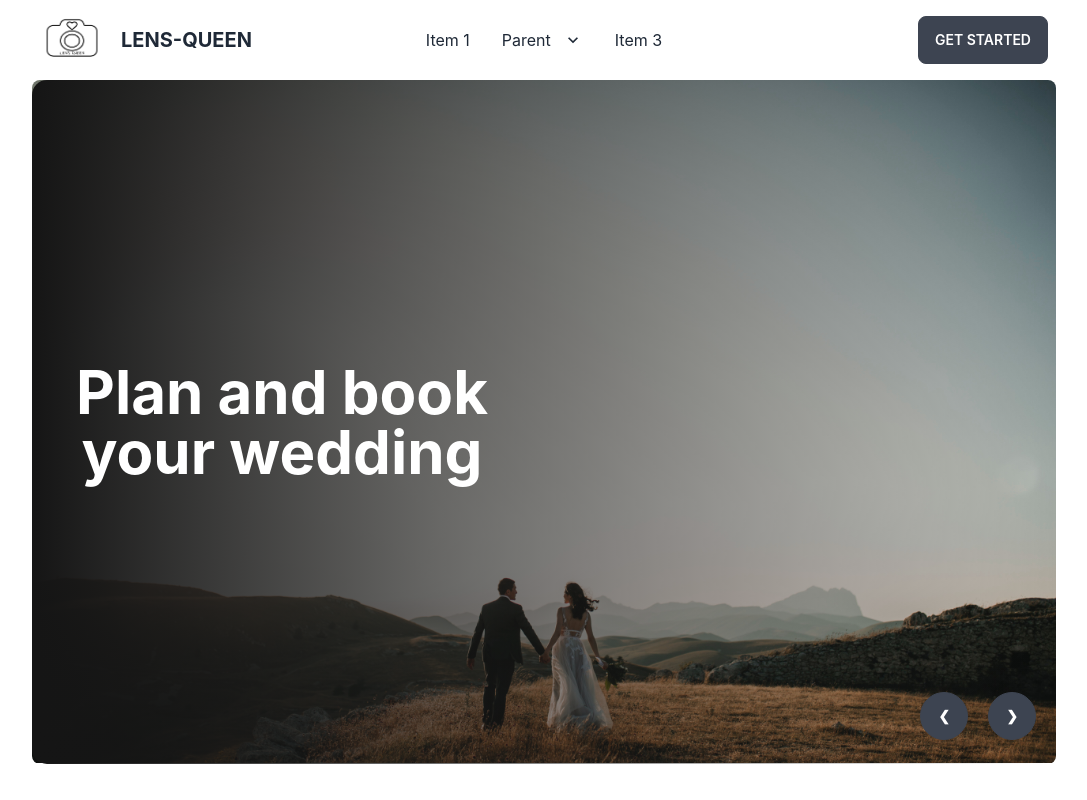
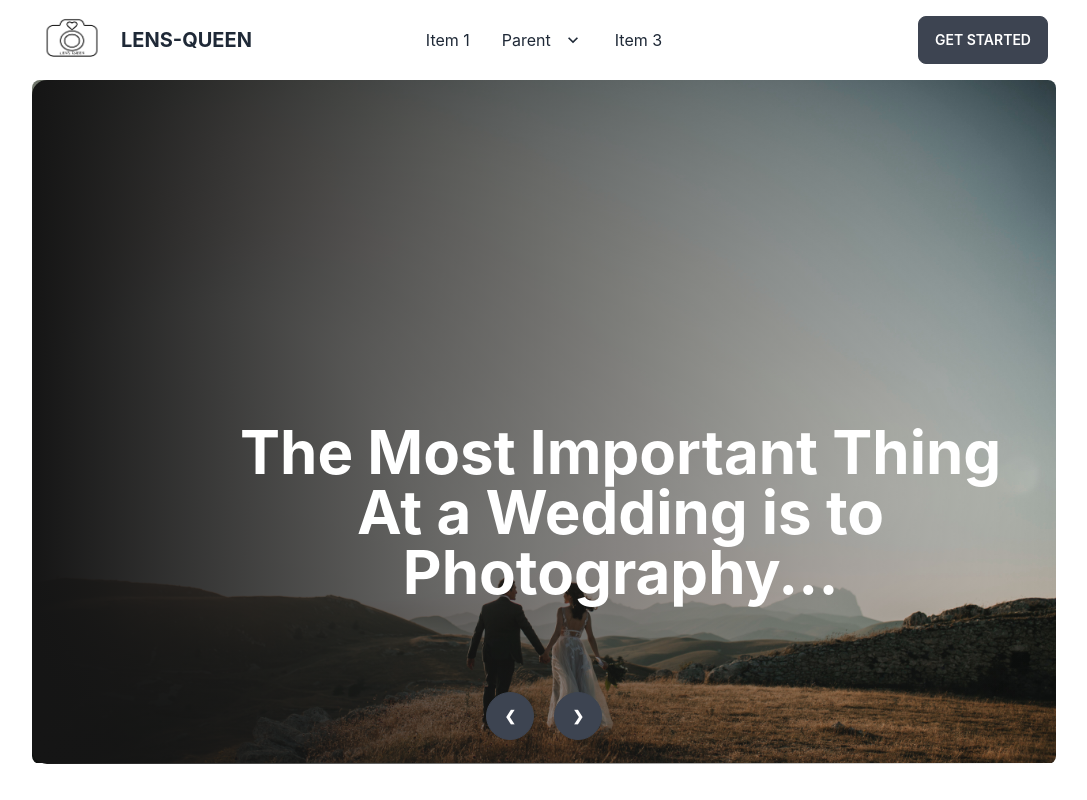
Before and after one commit to SABIKUN-NAHAR-URMY/lens-queen-client, a React (Create React App) app: page / in a window 1280 px wide. Shown: the whole page, without its empty margins (96-1183 px from the left). Built offline with nearby package versions, Linux system fonts and the light colour scheme.

Commit message:
slider update

```diff
--- a/src/pages/Home/Slider/Slider.js
+++ b/src/pages/Home/Slider/Slider.js
@@ -9,13 +9,15 @@ const Slider = ({ slider }) => {
                 <img className="w-full" src={image} alt="" />
             </div>
 
-            <div className="absolute flex justify-end transform -translate-y-1/2 left-5 right-5 bottom-0">
+            <div className="absolute flex justify-center transform -translate-y-1/2 left-5 right-5 bottom-0">
                 <a href={`#slide${prev}`} className="btn btn-circle mr-5">❮</a>
                 <a href={`#slide${next}`} className="btn btn-circle">❯</a>
             </div>
-            <div className="absolute flex justify-between transform -translate-y-1/2 top-1/2 pl-11">
-                <h1 className='text-6xl text-white font-bold'>Plan and book <br />
-                    your wedding</h1>
+            <div className="absolute top-1/2 left-52">
+                <h1 className='text-6xl text-white font-bold'>The Most Important Thing <br />
+                At a Wedding is to <br />
+                Photography...
+                </h1>
             </div>
         </div>
 
```
Also changed, not shown: 1 other file (tests, documents, lock files or other folders).
